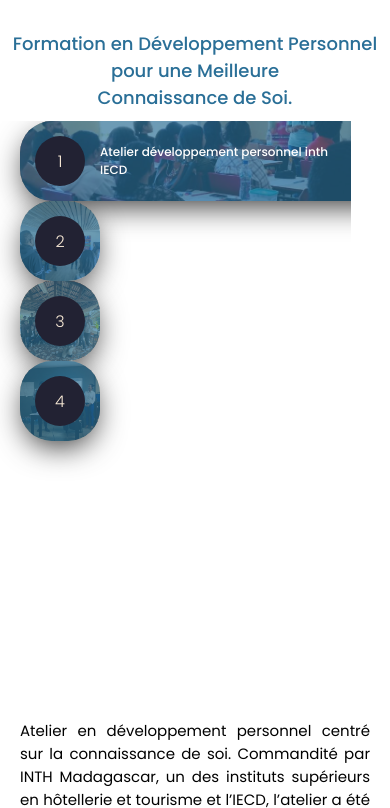
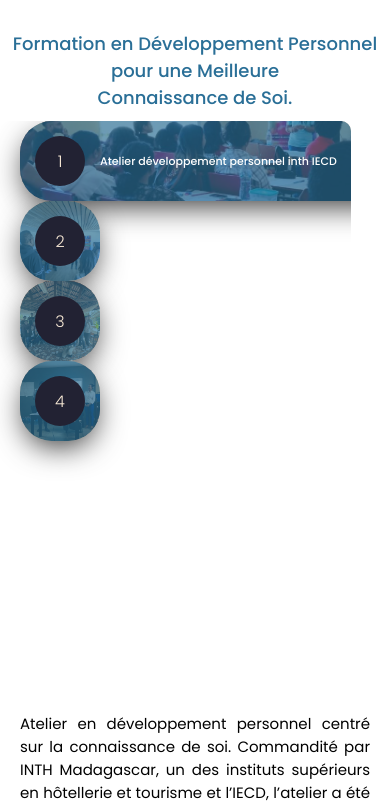
Before and after one commit to Nidoe0/Site_HappyYou, a plain HTML site: page index.html in a window 390 px wide. Shown: the part 1780-2588 px from the top of the page. Drawn offline with Linux system fonts and the light colour scheme.

Commit message:
modification the styles @media

```diff
--- a/index.css
+++ b/index.css
@@ -1078,22 +1078,24 @@ background-size: cover;
                 .container{
                     display: inline-block;
                     width: 100%;
-                    height: 100%;
+                    height: 80%;
                     overflow: hidden;
                     margin: 0 auto;
                     padding: 0 10px;
+
 
                 }
                 .description p{
                     color: #ffffff;
                     padding-top: 0px;
-                    font-size: 12px;
+                    font-size: 11px;
                     font-weight: 500;
-                    width: 45%;
+                    width: 48%;
                 }
                 .container{
 
                  width: 90%;
+                 border-radius: 10px;
                 }
                 .row{
                     background-color: #2a6f97aa;
```
